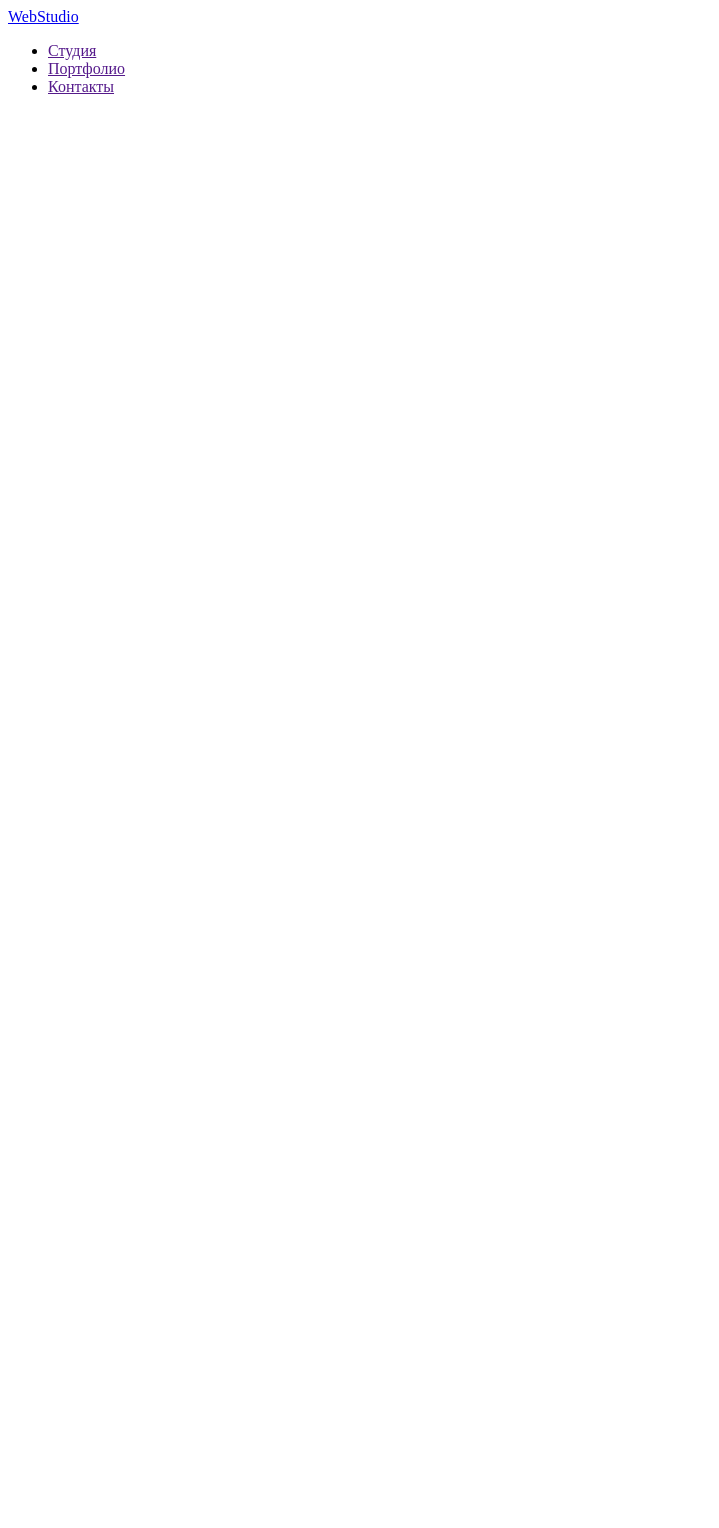
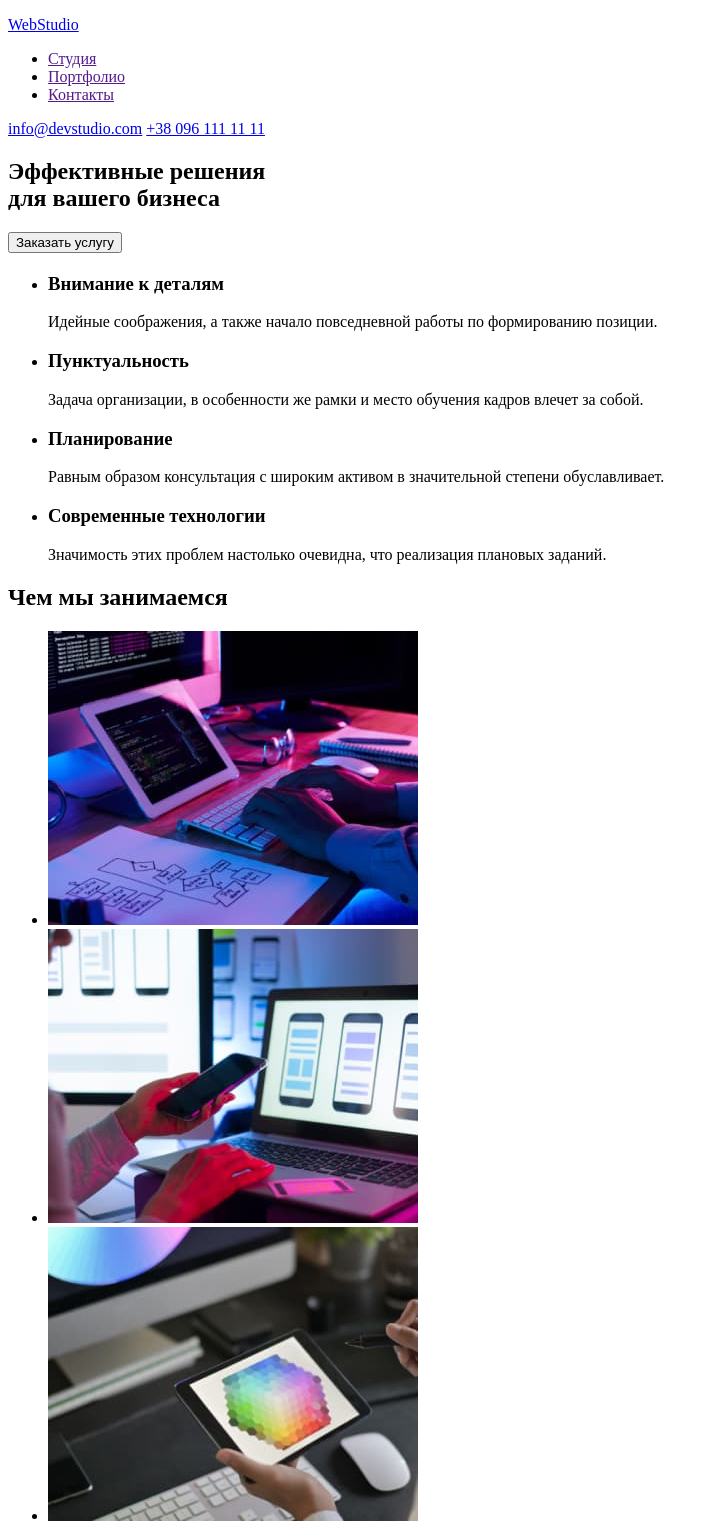
Before and after one commit to LightForLife/goit-markup-hw-01, a plain HTML site: page index.html in a window 1280 px wide. Shown: the whole page, without its empty margins (0-719 px from the left). Before the commit the page ends 800 px from the top, so only its background shows below. Drawn offline with Linux system fonts and the light colour scheme.

Commit message:
Добавляет первые три секции

```diff
--- a/index.html
+++ b/index.html
@@ -4,19 +4,93 @@
     <meta charset="UTF-8" />
     <meta http-equiv="X-UA-Compatible" content="IE=edge" />
     <meta name="viewport" content="width=device-width, initial-scale=1.0" />
-    <title>Document</title>
+    <title>WebStudio</title>
   </head>
   <body>
     <header>
-      <a href="./index.html">WebStudio </a>
-
-      <ul>
-        <li><a href="">Студия</a></li>
-        <li><a href="">Портфолио</a></li>
-        <li><a href="">Контакты</a></li>
-      </ul>
+      <nav>
+        <a href="./index.html"><p lang="en">WebStudio</p></a>
+        <ul>
+          <li><a href="">Студия</a></li>
+          <li><a href="">Портфолио</a></li>
+          <li><a href="">Контакты</a></li>
+        </ul>
+      </nav>
+      <a href="mailto:info@devstudio.com">info@devstudio.com</a>
+      <a href="tel:+380961111111">+38 096 111 11 11</a>
     </header>
-    <main></main>
+    <main>
+      <div>
+        <!-- Section-1 -->
+        <section>
+          <h1>Эффективные решения <br />для вашего бизнеса</h1>
+          <button type="button">Заказать услугу</button>
+        </section>
+      </div>
+      <section>
+        <h2></h2>
+        <ul>
+          <li>
+            <h3>Внимание к деталям</h3>
+            <p>
+              Идейные соображения, а также начало повседневной работы по
+              формированию позиции.
+            </p>
+          </li>
+          <li>
+            <h3>Пунктуальность</h3>
+            <p>
+              Задача организации, в особенности же рамки и место обучения кадров
+              влечет за собой.
+            </p>
+          </li>
+          <li>
+            <h3>Планирование</h3>
+            <p>
+              Равным образом консультация с широким активом в значительной
+              степени обуславливает.
+            </p>
+          </li>
+          <li>
+            <h3>Современные технологии</h3>
+            <p>
+              Значимость этих проблем настолько очевидна, что реализация
+              плановых заданий.
+            </p>
+          </li>
+        </ul>
+      </section>
+      <!-- Section-2 -->
+      <section>
+        <h2>Чем мы занимаемся</h2>
+        <ul>
+          <li>
+            <img
+              src="./images/box-img-1.jpg"
+              alt="печатает на клавиатуре"
+              width="370"
+              height="294"
+            />
+          </li>
+          <li>
+            <img
+              src="./images/box-img-2.jpg"
+              alt="смотрит в телефон"
+              width="370"
+              height="294"
+            />
+          </li>
+          <li>
+            <img
+              src="./images/box-img-3.jpg"
+              alt="смотрит в планшет"
+              width="370"
+              height="294"
+            />
+          </li>
+        </ul>
+      </section>
+    </main>
     <footer></footer>
   </body>
 </html>
```
Also changed, not shown: images/box-img-1.jpg (added), images/box-img-2.jpg (added), images/box-img-3.jpg (added), images/test.jpg (deleted).
